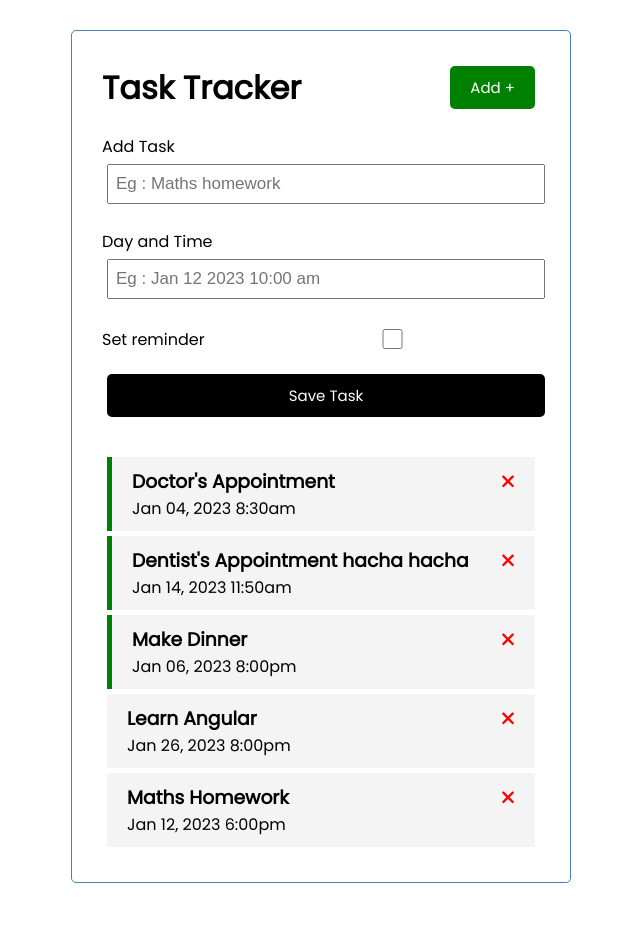
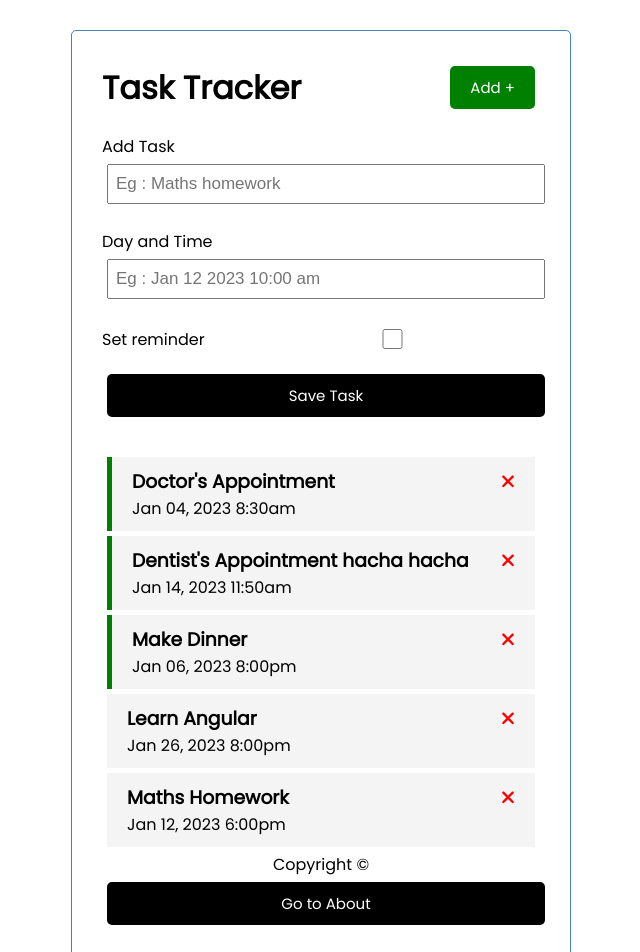
Before and after one commit to anniechakraborty/angularcrash_todolist, an Angular app: page / in a window 1280 px wide. Shown: the top 952 px of the page, without its empty margins (319-959 px from the left). Before the commit the page ends 913 px from the top, so only its background shows below. Built offline with nearby package versions, Linux system fonts and the light colour scheme; data requests are answered from the project's data file.

Commit message:
added routing (about and footer components) and limited the appearnace of footer to the home route

```diff
--- a/src/app/about/about.component.html
+++ /dev/null
@@ -1,4 +0,0 @@
-<div>
-    <h4>Hello</h4>
-    <a routerLink="/">Go back</a>
-</div>
--- a/src/app/app.component.html
+++ b/src/app/app.component.html
@@ -2,4 +2,5 @@
     <app-header></app-header>
     <!-- <app-tasks></app-tasks> -->
     <router-outlet></router-outlet>
+    <app-footer></app-footer>
 </div>
--- a/src/app/app.module.ts
+++ b/src/app/app.module.ts
@@ -11,7 +11,8 @@ import { ButtonComponent } from './components/button/button.component';
 import { TasksComponent } from './components/tasks/tasks.component';
 import { TaskItemComponent } from './components/task-item/task-item.component';
 import { AddTaskComponent } from './components/add-task/add-task.component';
-import { AboutComponent } from './about/about.component';
+import { AboutComponent } from './components/about/about.component';
+import { FooterComponent } from './components/footer/footer.component';
 
 const appRoutes : Routes = [
   {
@@ -32,7 +33,8 @@ const appRoutes : Routes = [
     TasksComponent,
     TaskItemComponent,
     AddTaskComponent,
-    AboutComponent
+    AboutComponent,
+    FooterComponent
   ],
   imports: [
     BrowserModule,
--- /dev/null
+++ b/src/app/components/about/about.component.css
@@ -0,0 +1,4 @@
+div{
+    text-align: center;
+    letter-spacing: 2px;
+}
--- /dev/null
+++ b/src/app/components/about/about.component.html
@@ -0,0 +1,7 @@
+<div>
+    <h3>Welcome to Task Tracker</h3>
+    <p>Version 1.0.0</p>
+    <hr>
+    <a routerLink="/" class="btn btn-block">Go back to where you came from</a>
+    <p>ik its a bad joke but i am lmao</p>
+</div>
--- /dev/null
+++ b/src/app/components/footer/footer.component.css
@@ -0,0 +1,3 @@
+div{
+    text-align: center;
+}
--- /dev/null
+++ b/src/app/components/footer/footer.component.html
@@ -0,0 +1,6 @@
+<div *ngIf="hasRoute('/')">
+    <p>Copyright &copy; </p>
+    <a routerLink="/about" class="btn btn-block">
+        Go to About
+    </a>
+</div>
--- /dev/null
+++ b/src/app/components/footer/footer.component.ts
@@ -0,0 +1,15 @@
+import { Component } from '@angular/core';
+import { Router } from '@angular/router';
+
+@Component({
+  selector: 'app-footer',
+  templateUrl: './footer.component.html',
+  styleUrls: ['./footer.component.css']
+})
+export class FooterComponent {
+  constructor(private router : Router){}
+  // checks if the route passed to the function is equal to the current route of the router
+  hasRoute(route : string) : boolean{
+    return this.router.url === route;
+  }
+}
```
Also changed, not shown: src/app/about/about.component.css (deleted), src/app/components/about/about.component.ts (renamed from src/app/about/about.component.ts), 2 other files (tests, documents, lock files or other folders).
